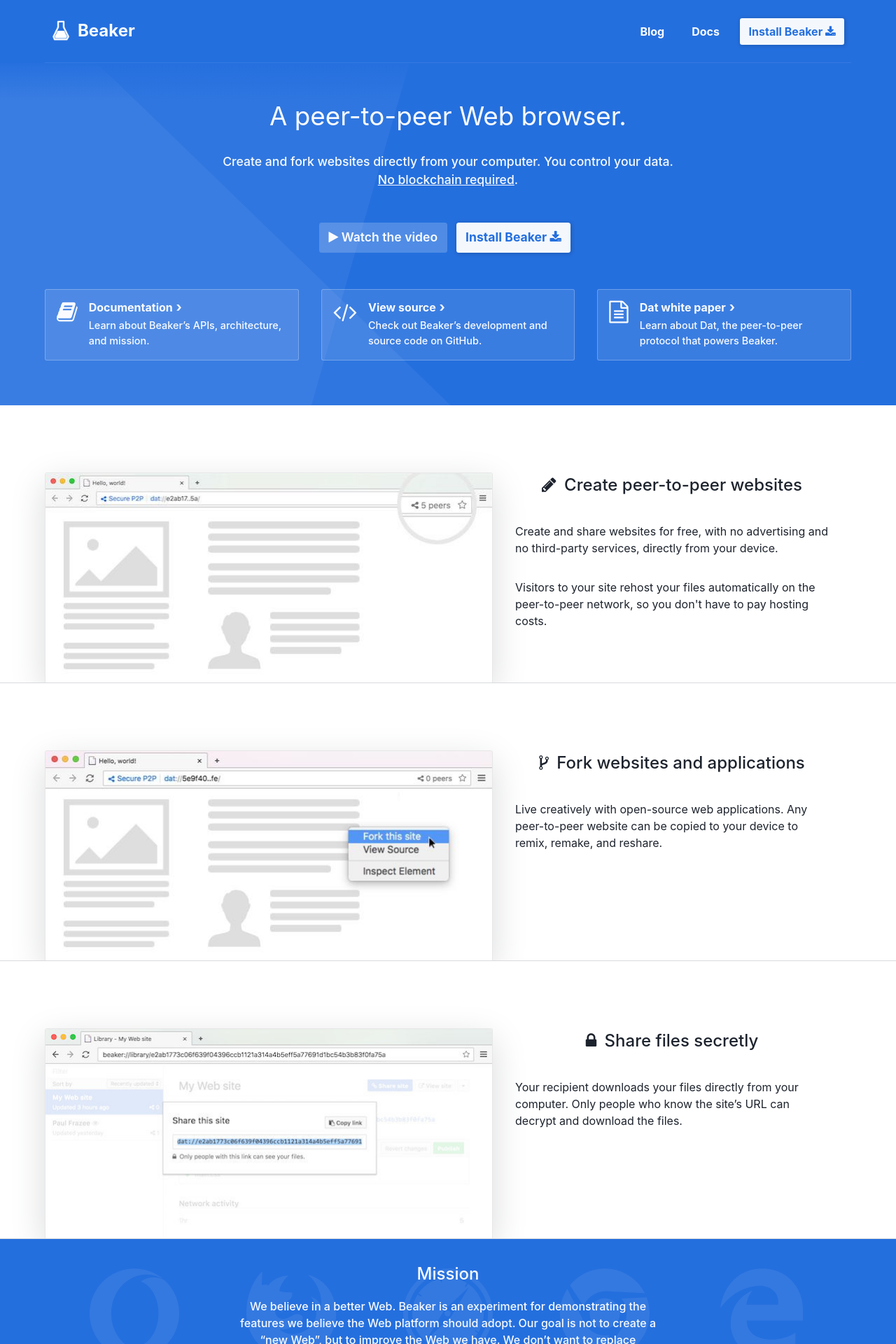
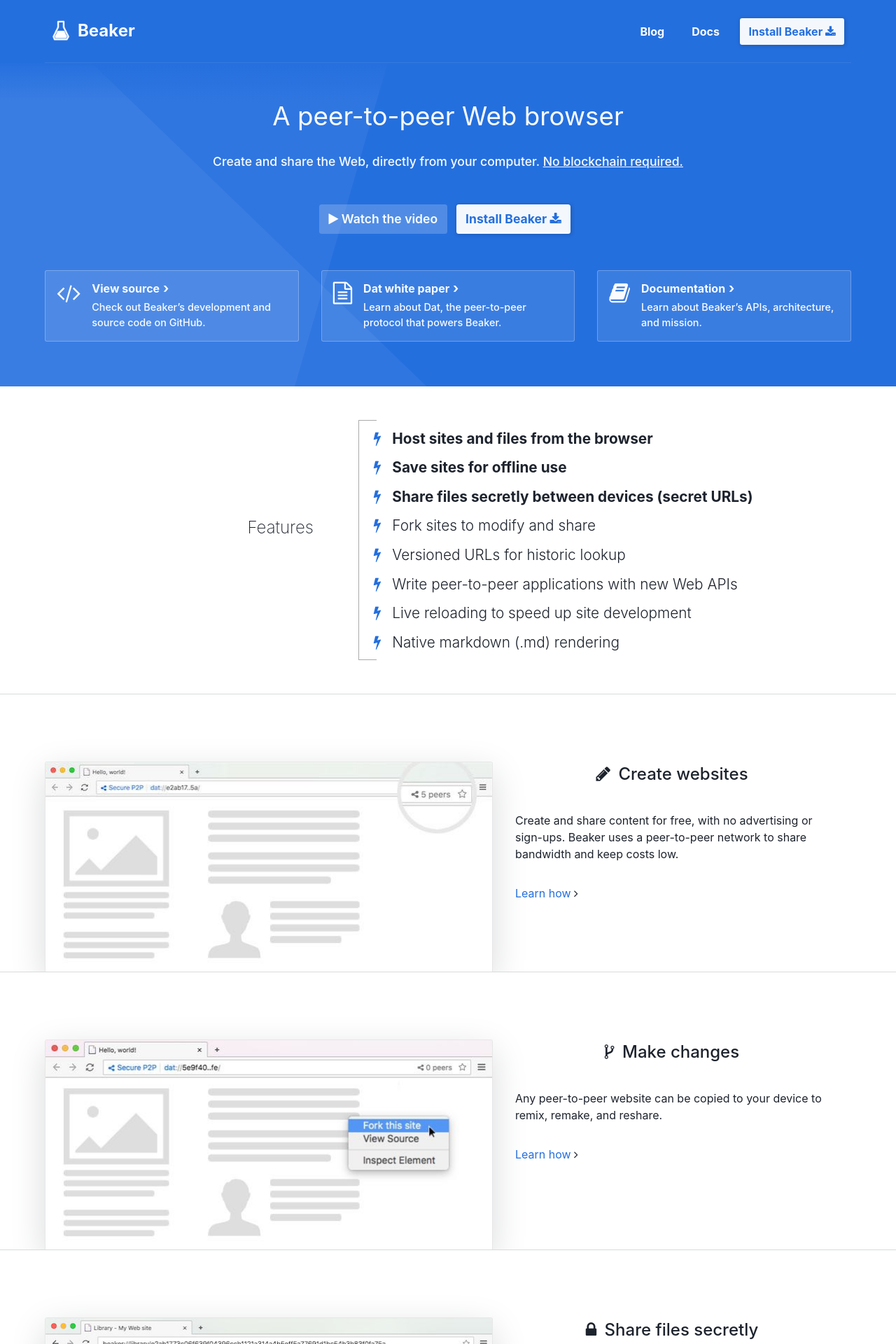
Before and after one commit to beakerbrowser/beakerbrowser.com, a Jekyll site: the page built from index.html, in a window 1280 px wide. Shown: the top 1920 px of the page at 70% size. Built offline with Jekyll 4.4.1, drawn with Linux system fonts in a browser that asks for light colours; some of the changed text lies outside the part shown.

Commit message:
Rework the FP to be simpler and more direct

```diff
--- a/_data/screenshots.yml
+++ b/_data/screenshots.yml
@@ -1,18 +1,18 @@
 - src: /img/ss/peer-count.jpg
   croppedSrc: /img/ss/peer-count-460x215.jpg
-  title: "<i class=\"fa fa-pencil\"></i> Create peer-to-peer websites"
+  title: "<i class=\"fa fa-pencil\"></i> Create websites"
   desc: |
-    <p>Create and share websites for free, with no advertising and no third-party
-    services, directly from your device.</p>
-    <p>Visitors to your site rehost your files automatically on the
-    peer-to-peer network, so you don't have to pay hosting costs.</p>
+    <p>Create and share content for free, with no advertising or sign-ups. Beaker
+    uses a peer-to-peer network to share bandwidth and keep costs low.</p>
+    <p><a href="/docs/tutorials/create-a-blog.html">Learn how</a> <i class="fa fa-angle-right"></i></p>
   orientation: left
 - src: /img/ss/fork-site.jpg
   croppedSrc: /img/ss/fork-site-460x215.jpg
-  title: "<i class=\"fa fa-code-fork\"></i> Fork websites and applications"
+  title: "<i class=\"fa fa-code-fork\"></i> Make changes"
   desc: |
-    <p>Live creatively with open-source web applications. Any peer-to-peer website
-    can be copied to your device to remix, remake, and reshare.</p>
+    <p>Any peer-to-peer website can be copied to your device to remix, remake,
+    and reshare.</p>
+    <p><a href="/docs/using-beaker/forking-sites.html">Learn how</a> <i class="fa fa-angle-right"></i></p>
   orientation: left
 - src: /img/ss/secret-sharing.jpg
   croppedSrc: /img/ss/secret-sharing-460x215.jpg
@@ -20,4 +20,5 @@
   desc: |
     <p>Your recipient downloads your files directly from your computer. Only
     people who know the site’s URL can decrypt and download the files.</p>
+    <p><a href="/docs/tutorials/share-files-secretly.html">Learn how</a> <i class="fa fa-angle-right"></i></p>
   orientation: left
--- a/css/pages/_home.scss
+++ b/css/pages/_home.scss
@@ -175,6 +175,59 @@
   text-align: center;
   padding: 3em 0;
 
+  &--features {
+    @extend %grid-2;
+    border-bottom: 1px solid $gray--mid;
+
+    h2 {
+      font-weight: 200;
+    }
+
+    div {
+      flex: 0.6;
+      padding-right: 4rem;
+      align-self: center;
+      text-align: right;
+    }
+
+    ul {
+      flex: 1;
+      position: relative;
+      text-align: left;
+      list-style: none;
+      font-size: 1.3rem;
+      padding-left: 1em;
+
+      @include respond-to(show-grid-2) {
+        border-left: 1px solid #aaa;
+
+        &:after,
+        &:before {
+          content: '';
+          position: absolute;
+          top: 0;
+          left: 0;
+          width: 25px;
+          height: 1px;
+          background: #aaa;
+        }
+        &:after {
+          bottom: 0;
+          top: auto;
+        }
+      }
+
+      li {
+        margin: 0.5em 0;
+        font-weight: 300;
+      }
+
+      .fa-flash {
+        color: $beaker-blue;
+        margin-right: 0.5em;
+      }
+    }
+  }
 
   &--better-internet {
     color: $text--light-bg-muted;
--- a/index.html
+++ b/index.html
@@ -8,11 +8,12 @@
   <div class="container">
     <div class="intro">
       <h1 class="tagline">
-        A peer-to-peer Web browser.
+        A peer-to-peer Web browser
       </h1>
 
       <p class="description">
-        Create and fork websites directly from your computer. You control your data. <a class="nobreak" href="/docs/inside-beaker/other-technologies.html#why-not-a-blockchain">No blockchain required</a>.
+        Create and share the Web, directly from your computer.
+        <a href="/docs/inside-beaker/other-technologies.html#why-not-a-blockchain">No blockchain required.</a>
       </p>
 
       <div class="cta">
@@ -29,16 +30,6 @@
     </div>
 
     <div class="hero__links">
-      <a class="hero__link" href="/docs">
-        <i class="fa fa-book"></i>
-        <div class="info">
-          <h2 class="title">Documentation</h2>
-          <p class="description">
-            Learn about Beaker’s APIs, architecture, and mission.
-          </p>
-        </div>
-      </a>
-
       <a class="hero__link" href="https://github.com/beakerbrowser/beaker">
         <i class="fa fa-code"></i>
         <div class="info">
@@ -58,8 +49,34 @@
           </p>
         </div>
       </a>
+
+      <a class="hero__link" href="/docs">
+        <i class="fa fa-book"></i>
+        <div class="info">
+          <h2 class="title">Documentation</h2>
+          <p class="description">
+            Learn about Beaker’s APIs, architecture, and mission.
+          </p>
+        </div>
+      </a>
     </div>
  </div>
+</div>
+
+<div class="section section--features">
+  <div>
+    <h2>Features</h2>
+  </div>
+  <ul>
+    <li><i class="fa fa-flash"></i> <strong>Host sites and files from the browser</strong></li>
+    <li><i class="fa fa-flash"></i> <strong>Save sites for offline use</strong></li>
+    <li><i class="fa fa-flash"></i> <strong>Share files secretly between devices (secret URLs)</strong></li>
+    <li><i class="fa fa-flash"></i> Fork sites to modify and share</li>
+    <li><i class="fa fa-flash"></i> Versioned URLs for historic lookup</li>
+    <li><i class="fa fa-flash"></i> Write peer-to-peer applications with new Web APIs</li>
+    <li><i class="fa fa-flash"></i> Live reloading to speed up site development</li>
+    <li><i class="fa fa-flash"></i> Native markdown (.md) rendering</li>
+  </ul>
 </div>
 
 <div class="section section--screenshots">
@@ -121,77 +138,6 @@
     </div>
     </div>
 
-  </div>
-</div>
-
-<div class="section section--better-internet">
-  <div class="container">
-    <div>
-      <h2>We believe in a better Web</h2>
-      <p>
-        Beaker is built on a vision...
-      </p>
-    </div>
-    <ol>
-      <li>
-        <span class="heading">Anyone can be a server</span>
-        <p>
-          Beaker uses a peer-to-peer network to distribute the cost of bandwidth and disk space. This makes it affordable for anyone to publish and host applications.
-        </p>
-      </li>
-      <li>
-        <span class="heading">No lock-in</span>
-        <p>
-          Services should be fungible. With Beaker, your data is housed on your device, so you can freely switch between applications without creating an entirely new identity.
-        </p>
-      </li>
-      <li>
-        <span class="heading">Private</span>
-        <p>
-          In Beaker, peer-to-peer websites are private by default. Only people who know the URL can download your site's files, and all traffic is encrypted in transit.
-        </p>
-      </li>
-    </ol>
-    <p class="more"><a href="/docs/inside-beaker/">Read more about how Beaker works <i class="fa fa-angle-right"></i></a>
-  </div>
-</div>
-
-<div class="section section--use-cases">
-  <div class="container">
-    <a href="/docs/tutorials/create-a-blog.html" class="use-case">
-      <h2>
-        <i class="fa fa-feed"></i>
-        Create a peer-to-peer blog
-      </h2>
-      <p>
-        Creating a peer-to-peer blog with Beaker is
-        simple, especially if you already have a static site! Beaker
-        manages your changes in a staging area, and files are hosted from your computer.
-      </p>
-      <span class="more">Learn more <i class="fa fa-angle-right"></i></span>
-    </a>
-
-    <a href="/docs/tutorials/publish-software-securely.html" class="use-case">
-      <h2>
-        <i class="fa fa-code"></i>
-        Publish software securely
-      </h2>
-      <p>
-        One of the Dat protocol's most powerful features is file integrity guarantees. It also maintains a verifiable log of updates, so distributing your software's versions is built-in to the protocol.
-      </p>
-      <span class="more">Learn more <i class="fa fa-angle-right"></i></span>
-    </a>
-
-    <a href="/docs/tutorials/share-files-secretly.html" class="use-case">
-      <h2>
-        <i class="fa fa-link"></i>
-        Share files secretly
-      </h2>
-      <p>
-        Files published with the Dat protocol are secret by default — only people who know the site’s URL can decrypt and download its files, and all traffic is encrypted while in transit.
-      </p>
-      <span class="more">Learn more <i class="fa fa-angle-right"></i></span>
-    </a>
   </div>
 </div>
 
```
Also changed, not shown: css/font-awesome.min.css.
